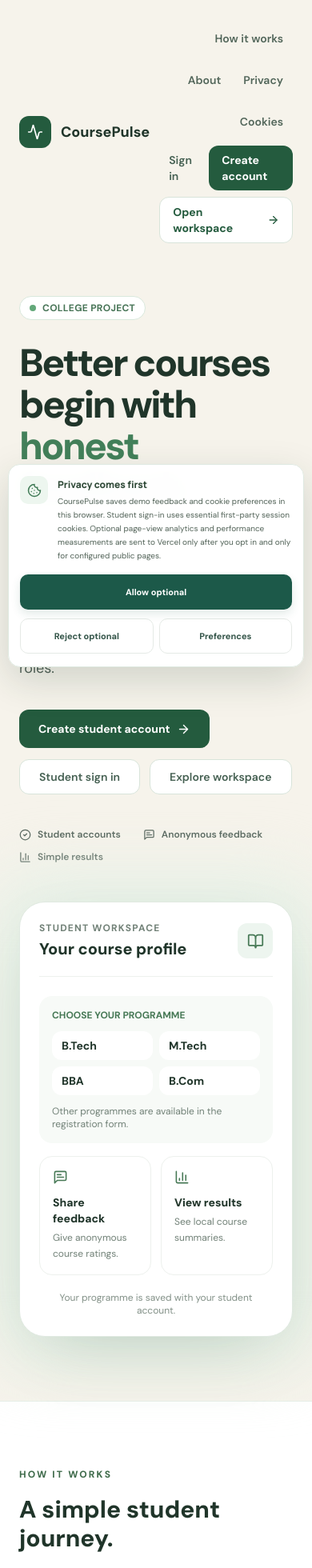
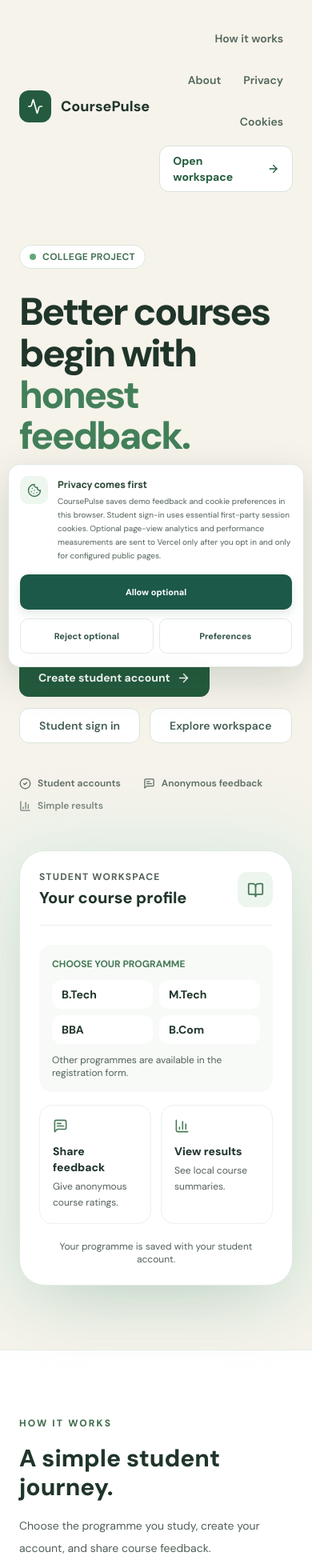
Before and after one commit to akashsharmapb09-cpu/coursePulse.site, a Next.js app: page / in a window 390 px wide. Shown: the top 1960 px of the page at 80% size. Built offline with nearby package versions, Linux system fonts and the light colour scheme; no server answers.

Commit message:
Improve home page mobile header and text contrast

```diff
--- a/app/page.tsx
+++ b/app/page.tsx
@@ -12,8 +12,8 @@ export const metadata = {
 export default function Home() {
   return <main className="min-h-screen overflow-hidden bg-[#f6f3eb] text-[#20352a]">
     <header className="mx-auto flex max-w-7xl items-center justify-between gap-3 px-6 py-6 lg:px-10">
-      <Link href="/" className="flex shrink-0 items-center gap-3 text-lg font-extrabold"><span className="grid h-10 w-10 place-items-center rounded-xl bg-[#245b3e] text-white"><Activity size={20}/></span>CoursePulse</Link>
-      <nav className="site-nav flex flex-wrap items-center justify-end gap-1"><a href="#how-it-works" className="hidden !min-h-11 items-center rounded-xl px-3 py-2 text-sm font-semibold text-[#52665a] sm:inline-flex">How it works</a><Link href="/about" className="hidden !min-h-11 items-center rounded-xl px-3 py-2 text-sm font-semibold text-[#52665a] lg:inline-flex">About</Link><Link href="/privacy" className="hidden !min-h-11 items-center rounded-xl px-3 py-2 text-sm font-semibold text-[#52665a] lg:inline-flex">Privacy</Link><Link href="/cookies" className="hidden !min-h-11 items-center rounded-xl px-3 py-2 text-sm font-semibold text-[#52665a] lg:inline-flex">Cookies</Link><StudentAccountControl /><Link href="/dashboard" className="inline-flex !min-h-11 items-center gap-2 rounded-xl border border-[#d8e4da] bg-white px-4 py-3 text-sm font-bold text-[#245b3e]">Open workspace <ArrowRight size={16}/></Link></nav>
+      <Link href="/" className="!min-h-11 inline-flex items-center flex shrink-0 items-center gap-3 text-lg font-extrabold"><span className="grid h-10 w-10 place-items-center rounded-xl bg-[#245b3e] text-white"><Activity size={20}/></span>CoursePulse</Link>
+      <nav className="site-nav flex flex-wrap items-center justify-end gap-1"><a href="#how-it-works" className="hidden !min-h-11 items-center rounded-xl px-3 py-2 text-sm font-semibold text-[#52665a] sm:inline-flex">How it works</a><Link href="/about" className="hidden !min-h-11 items-center rounded-xl px-3 py-2 text-sm font-semibold text-[#52665a] lg:inline-flex">About</Link><Link href="/privacy" className="hidden !min-h-11 items-center rounded-xl px-3 py-2 text-sm font-semibold text-[#52665a] lg:inline-flex">Privacy</Link><Link href="/cookies" className="hidden !min-h-11 items-center rounded-xl px-3 py-2 text-sm font-semibold text-[#52665a] lg:inline-flex">Cookies</Link><div className="hidden sm:block"><StudentAccountControl /></div><Link href="/dashboard" className="hidden sm:inline-flex !min-h-11 items-center gap-2 rounded-xl border border-[#d8e4da] bg-white px-4 py-3 text-sm font-bold text-[#245b3e]">Open workspace <ArrowRight size={16}/></Link></nav>
     </header>
     <section className="mx-auto grid max-w-7xl items-center gap-12 px-6 pb-20 pt-10 lg:grid-cols-[1.05fr_.95fr] lg:px-10 lg:pb-28 lg:pt-16">
       <div><span className="inline-flex items-center gap-2 rounded-full border border-[#d9e8dc] bg-white px-3 py-1.5 text-xs font-bold tracking-wide text-[#477456]"><span className="h-2 w-2 rounded-full bg-[#63a879]"/>COLLEGE PROJECT</span>
@@ -23,10 +23,10 @@ export default function Home() {
         <div className="mt-10 flex flex-wrap gap-x-7 gap-y-3 text-xs font-semibold text-[#526158]"><span className="inline-flex items-center gap-2"><CheckCircle2 size={15}/>Student accounts</span><span className="inline-flex items-center gap-2"><MessageSquareText size={15}/>Anonymous feedback</span><span className="inline-flex items-center gap-2"><BarChart3 size={15}/>Simple results</span></div>
       </div>
       <div className="relative mx-auto w-full max-w-xl"><div className="absolute -inset-8 rounded-[3rem] bg-[#e4f0e6] blur-2xl"/><div className="relative rounded-[2rem] border border-[#e0e9e1] bg-white p-6 shadow-[0_30px_90px_-35px_rgba(31,76,49,.25)] sm:p-8">
-        <div className="flex items-center justify-between border-b border-[#edf1ed] pb-5"><div><p className="text-xs font-bold uppercase tracking-widest text-[#718177]">Student workspace</p><h2 className="mt-1 text-xl font-extrabold">Your course profile</h2></div><span className="grid h-11 w-11 place-items-center rounded-xl bg-[#edf5ef] text-[#477956]"><BookOpen size={21}/></span></div>
-        <div className="mt-6 space-y-4"><div className="rounded-2xl bg-[#f7faf7] p-4"><p className="text-xs font-bold text-[#477956]">CHOOSE YOUR PROGRAMME</p><div className="mt-3 grid grid-cols-2 gap-2 text-sm font-bold"><span className="rounded-xl bg-white px-3 py-2">B.Tech</span><span className="rounded-xl bg-white px-3 py-2">M.Tech</span><span className="rounded-xl bg-white px-3 py-2">BBA</span><span className="rounded-xl bg-white px-3 py-2">B.Com</span></div><p className="mt-3 text-xs text-[#718177]">Other programmes are available in the registration form.</p></div>
-          <div className="grid grid-cols-2 gap-3"><div className="rounded-2xl border border-[#edf1ed] p-4"><MessageSquareText size={19} className="text-[#477956]"/><p className="mt-3 text-sm font-extrabold">Share feedback</p><p className="mt-1 text-xs leading-5 text-[#718177]">Give anonymous course ratings.</p></div><div className="rounded-2xl border border-[#edf1ed] p-4"><BarChart3 size={19} className="text-[#477956]"/><p className="mt-3 text-sm font-extrabold">View results</p><p className="mt-1 text-xs leading-5 text-[#718177]">See local course summaries.</p></div></div></div>
-        <p className="mt-5 text-center text-xs text-[#829087]">Your programme is saved with your student account.</p>
+        <div className="flex items-center justify-between border-b border-[#edf1ed] pb-5"><div><p className="text-xs font-bold uppercase tracking-widest text-[#526158]">Student workspace</p><h2 className="mt-1 text-xl font-extrabold">Your course profile</h2></div><span className="grid h-11 w-11 place-items-center rounded-xl bg-[#edf5ef] text-[#477956]"><BookOpen size={21}/></span></div>
+        <div className="mt-6 space-y-4"><div className="rounded-2xl bg-[#f7faf7] p-4"><p className="text-xs font-bold text-[#477956]">CHOOSE YOUR PROGRAMME</p><div className="mt-3 grid grid-cols-2 gap-2 text-sm font-bold"><span className="rounded-xl bg-white px-3 py-2">B.Tech</span><span className="rounded-xl bg-white px-3 py-2">M.Tech</span><span className="rounded-xl bg-white px-3 py-2">BBA</span><span className="rounded-xl bg-white px-3 py-2">B.Com</span></div><p className="mt-3 text-xs text-[#526158]">Other programmes are available in the registration form.</p></div>
+          <div className="grid grid-cols-2 gap-3"><div className="rounded-2xl border border-[#edf1ed] p-4"><MessageSquareText size={19} className="text-[#477956]"/><p className="mt-3 text-sm font-extrabold">Share feedback</p><p className="mt-1 text-xs leading-5 text-[#526158]">Give anonymous course ratings.</p></div><div className="rounded-2xl border border-[#edf1ed] p-4"><BarChart3 size={19} className="text-[#477956]"/><p className="mt-3 text-sm font-extrabold">View results</p><p className="mt-1 text-xs leading-5 text-[#526158]">See local course summaries.</p></div></div></div>
+        <p className="mt-5 text-center text-xs text-[#526158]">Your programme is saved with your student account.</p>
       </div></div>
     </section>
     <section id="how-it-works" className="border-y border-[#e6eee7] bg-white py-20"><div className="mx-auto max-w-7xl px-6 lg:px-10"><div className="max-w-2xl"><span className="text-xs font-extrabold tracking-[.18em] text-[#3f6b4b]">HOW IT WORKS</span><h2 className="mt-4 text-3xl font-extrabold sm:text-4xl">A simple student journey.</h2><p className="mt-4 leading-7 text-[#526158]">Choose the programme you study, create your account, and share course feedback.</p></div>
```
